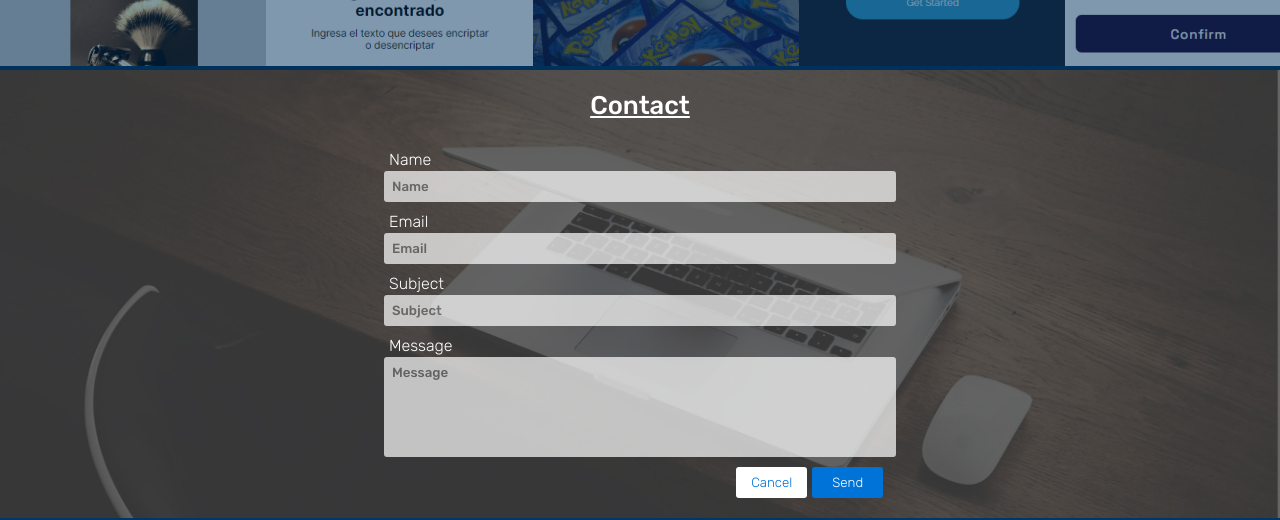
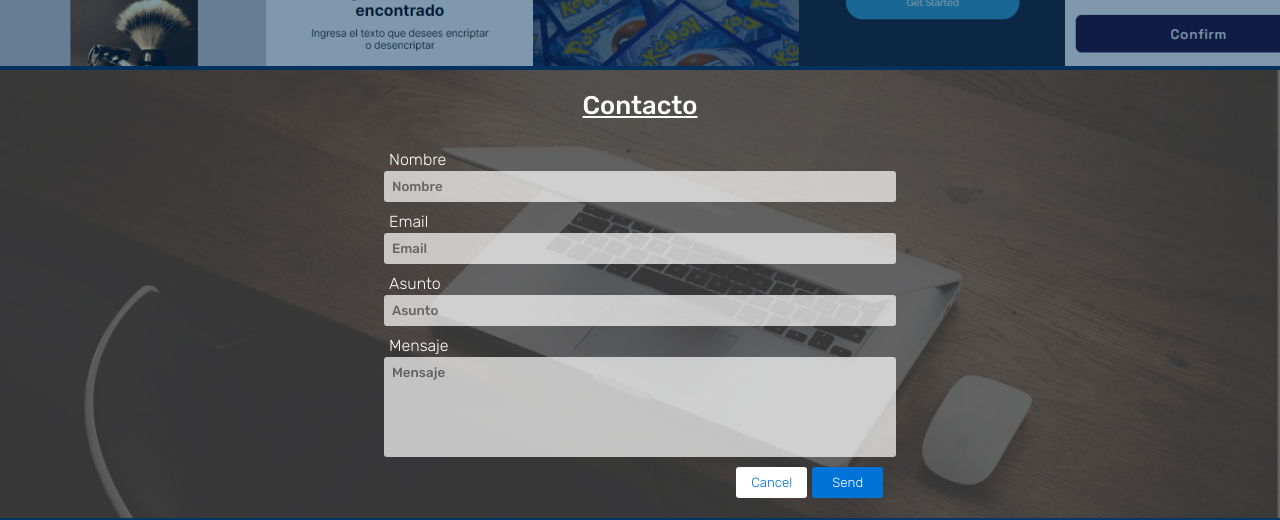
Before and after one commit to Smendoza120/updated-portfolio, a React (Create React App) app: page / in a window 1280 px wide. Shown: the part 2091-2611 px from the top of the page. Built offline with nearby package versions, Linux system fonts and the light colour scheme.

Commit message:
Fixed the titles and add the new CV

```diff
--- a/src/Components/contact.jsx
+++ b/src/Components/contact.jsx
@@ -31,7 +31,7 @@ function Contact() {
 
   return (
     <section id="contact" className="contact__container">
-      <h2 className="contact__title">Contact</h2>
+      <h2 className="contact__title">Contacto</h2>
 
       <Formik
         initialValues={{
@@ -75,14 +75,14 @@ function Contact() {
             >
             <div className="contact__name">
               <label className="contact__label" htmlFor="name">
-                Name
+                Nombre
               </label>
               <Field
                 className="contact__input"
                 id="name"
                 name="name"
                 type="text"
-                placeholder="Name"
+                placeholder="Nombre"
               />
               <ErrorMessage name="name" component={()=>(
                 <div className="contact__error">{errors.name}</div>
@@ -107,27 +107,27 @@ function Contact() {
 
             <div className="contact__subject">
               <label className="contact__label" htmlFor="subject">
-                Subject
+                Asunto
               </label>
               <Field
                 className="contact__input"
                 id="subject"
                 name="subject"
                 type="text"
-                placeholder="Subject"
+                placeholder="Asunto"
               />
             </div>
 
             <div className="contact__message">
               <label className="contact__label" htmlFor="message">
-                Message
+                Mensaje
               </label>
               <Field
                 as='textarea'
                 className="contact__text-area"
                 id="message"
                 name="message"
-                placeholder="Message"
+                placeholder="Mensaje"
               ></Field>
               <ErrorMessage name="message" component={()=>(
                 <div className="contact__error">{errors.message}</div>
--- a/src/Components/proyects.jsx
+++ b/src/Components/proyects.jsx
@@ -5,7 +5,7 @@ import data from '../Json/Proyects.json';
 function Proyects(){
   return(
     <section id='proyects' className="proyects__container">
-      <h2 className="proyects__title">Proyects</h2>
+      <h2 className="proyects__title">Proyectos</h2>
       <div className='proyects__cards'>
         {data.map( proyects =>
           <CardsProyects
--- a/src/style/_contact.scss
+++ b/src/style/_contact.scss
@@ -62,6 +62,9 @@
     align-items: center;
     justify-content: end;
     gap: 5px;
+    &-button{
+      cursor: pointer;
+    }
     &-button:first-child{
       transition: .3s linear;
       @include buttons(15px, $ColorSecundario, $ColorPrimario)
```
Also changed, not shown: 1 other file (tests, documents, lock files or other folders).
